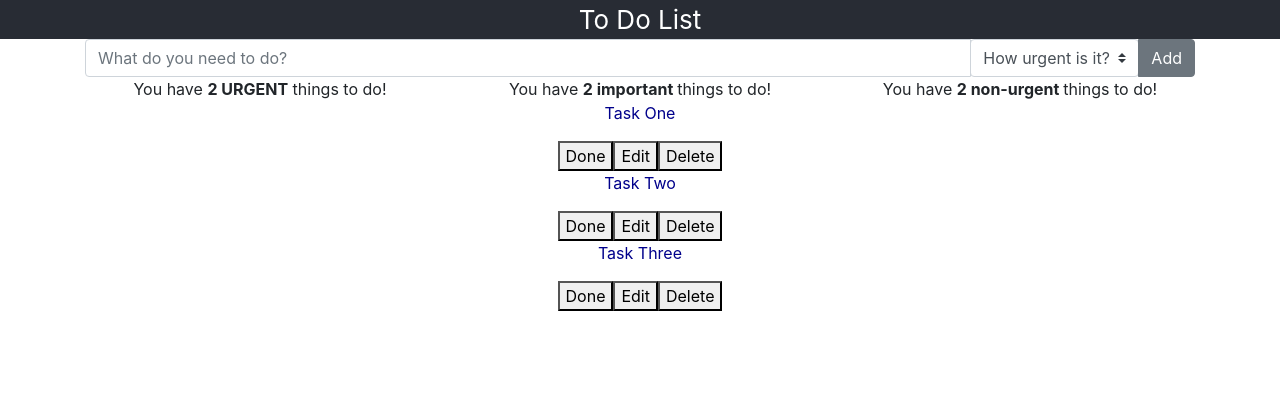
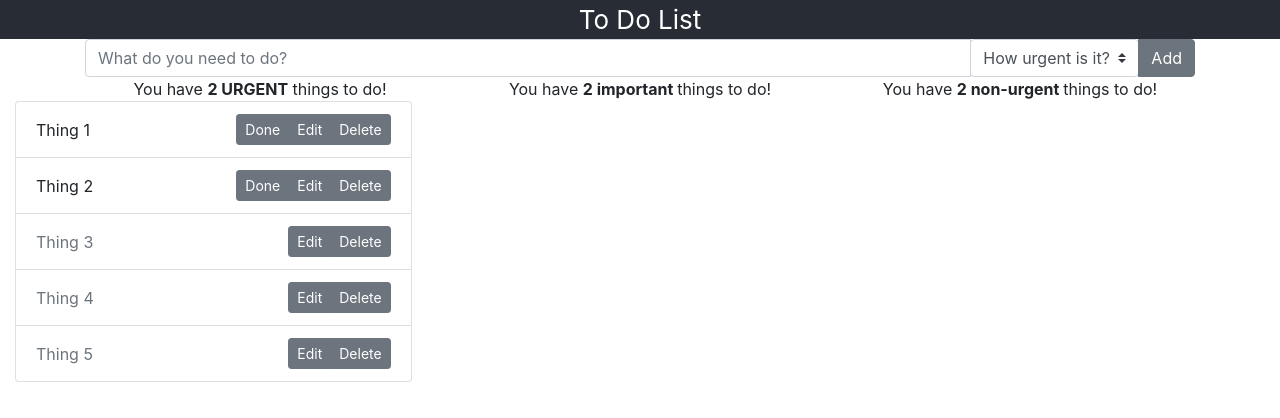
Before and after one commit to helenp360/todo_react_application, a React (Create React App) app: page / in a window 1280 px wide. Shown: the top 418 px of the page. Built offline with nearby package versions, Linux system fonts and the light colour scheme.

Commit message:
added list of tasks

```diff
--- a/src/App.js
+++ b/src/App.js
@@ -15,8 +15,6 @@ function App() {
       <TaskInput/>
       <TaskItemHeading/>
       <TaskItem text="Task One"/>
-      <TaskItem text="Task Two"/>
-      <TaskItem text="Task Three"/>
 
 
     </div>
--- a/src/TaskItem/TaskItem.js
+++ b/src/TaskItem/TaskItem.js
@@ -3,11 +3,33 @@ import './TaskItem.css';
 
 function TaskItem(props) {
   return (
-    <div className="task-item">
-        <p className="task-item__text">{ props.text }</p>
-        <button className="task-item__done-button">Done</button>
-        <button className="task-item__edit-button">Edit</button>
-        <button className="task-item__delete-button">Delete</button>
+    <div>
+    <div className="col-12 col-sm-4 task-item">
+        <ul className="list-group">
+          <li className="list-group-item d-flex justify-content-between align-items-center">Thing 1<div class="btn-group btn-group-sm" role="group" aria-label="Basic example">
+            <button type="button" class="btn btn-secondary">Done</button>
+            <button type="button" class="btn btn-secondary">Edit</button>
+            <button type="button" class="btn btn-secondary">Delete</button>
+          </div></li>
+          <li className="list-group-item d-flex justify-content-between align-items-center">Thing 2<div class="btn-group btn-group-sm" role="group" aria-label="Basic example">
+            <button type="button" class="btn btn-secondary">Done</button>
+            <button type="button" class="btn btn-secondary">Edit</button>
+            <button type="button" class="btn btn-secondary">Delete</button>
+          </div></li>
+          <li className="list-group-item disabled d-flex justify-content-between align-items-center" aria-disabled="true">Thing 3<div class="btn-group btn-group-sm" role="group" aria-label="Basic example">
+            <button type="button" class="btn btn-secondary">Edit</button>
+            <button type="button" class="btn btn-secondary">Delete</button>
+          </div></li>
+          <li className="list-group-item disabled d-flex justify-content-between align-items-center" aria-disabled="true">Thing 4<div class="btn-group btn-group-sm" role="group" aria-label="Basic example">
+            <button type="button" class="btn btn-secondary">Edit</button>
+            <button type="button" class="btn btn-secondary">Delete</button>
+          </div></li>
+          <li className="list-group-item disabled d-flex justify-content-between align-items-center" aria-disabled="true">Thing 5<div class="btn-group btn-group-sm" role="group" aria-label="Basic example">
+            <button type="button" class="btn btn-secondary">Edit</button>
+            <button type="button" class="btn btn-secondary">Delete</button>
+          </div></li>
+        </ul>
+    </div>
     </div>
   );
 }
```
